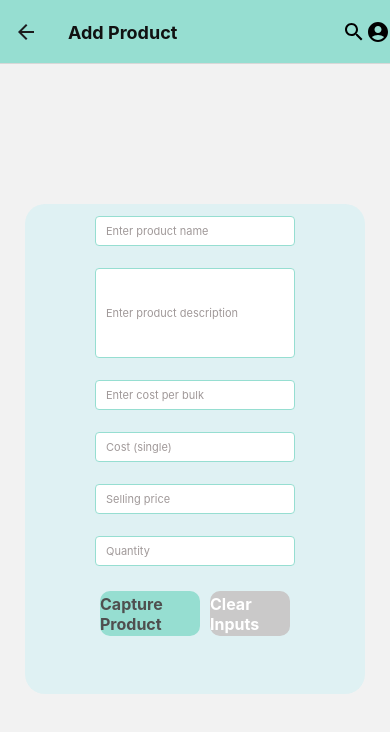
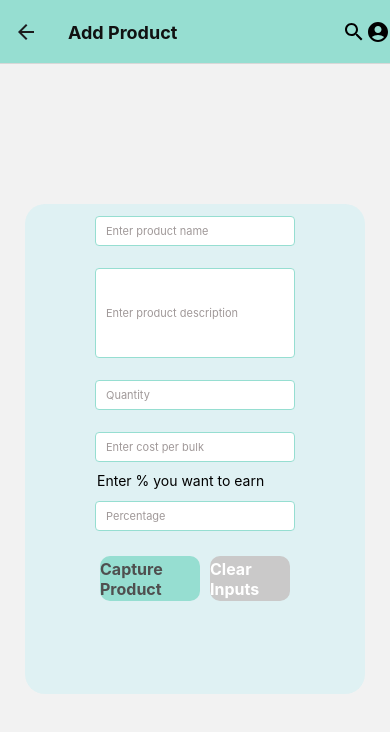
Before and after one commit to mildredmeyah/Aftersale, a React Native app: screen /AddProduct in a window 390 px wide. Shown: the top 732 px of the page. Built offline with nearby package versions, Linux system fonts and the light colour scheme.

Commit message:
adproduct ui updated

```diff
--- a/App.js
+++ b/App.js
@@ -18,9 +18,7 @@ import { auth } from './src/config/firebase';
 import { createUserWithEmailAndPassword } from 'firebase/auth';
 import { useState } from 'react';
 
-
 const Stack = createNativeStackNavigator();
-
 
 export default function App() {
   //function to register new user with email and password
--- a/src/screens/AddProduct.js
+++ b/src/screens/AddProduct.js
@@ -44,30 +44,25 @@ const AddProduct = () => {
                 autoCapitalize= "none"
                 autoCorrect={false} />
                 <TextInput style={styles.TextInput}
-                placeholder= "Enter cost per bulk"
-                value={costPerBulk}
-                onChangeText={(Text) => setCostPerBulk(Text)}
-                autoCapitalize= "none"
-                autoCorrect={false} />
-                <TextInput style={styles.TextInput}
-                placeholder= "Cost (single)"
-                value={costSingle}
-                onChangeText={(Text) => setCostSingle(Text)}
-                autoCapitalize= "none"
-                autoCorrect={false} />
-                <TextInput style={styles.TextInput}
-                placeholder= "Selling price"
-                value={sellingPrice}
-                onChangeText={(Text) => setSellingPrice(Text)}
-                autoCapitalize= "none"
-                autoCorrect={false} />
-                <TextInput style={styles.TextInput}
                 placeholder= "Quantity"
                 value={quantity}
                 onChangeText={(Text) => setQuantity(Text)}
                 autoCapitalize= "none"
                 autoCorrect={false}
                 secureTextEntry={true} />
+                <TextInput style={styles.TextInput}
+                placeholder= "Enter cost per bulk"
+                value={costPerBulk}
+                onChangeText={(Text) => setCostPerBulk(Text)}
+                autoCapitalize= "none"
+                autoCorrect={false} />
+                <Text style={{marginLeft: 14}}>Enter % you want to earn</Text>
+                <TextInput style={styles.TextInput}
+                placeholder= "Percentage"
+                value={costSingle}
+                onChangeText={(Text) => setCostSingle(Text)}
+                autoCapitalize= "none"
+                autoCorrect={false} />
             </View>
             <View style={{flex: 1, flexDirection: 'row', marginBottom: 10, marginTop: 10}}>
             <TouchableOpacity
```
